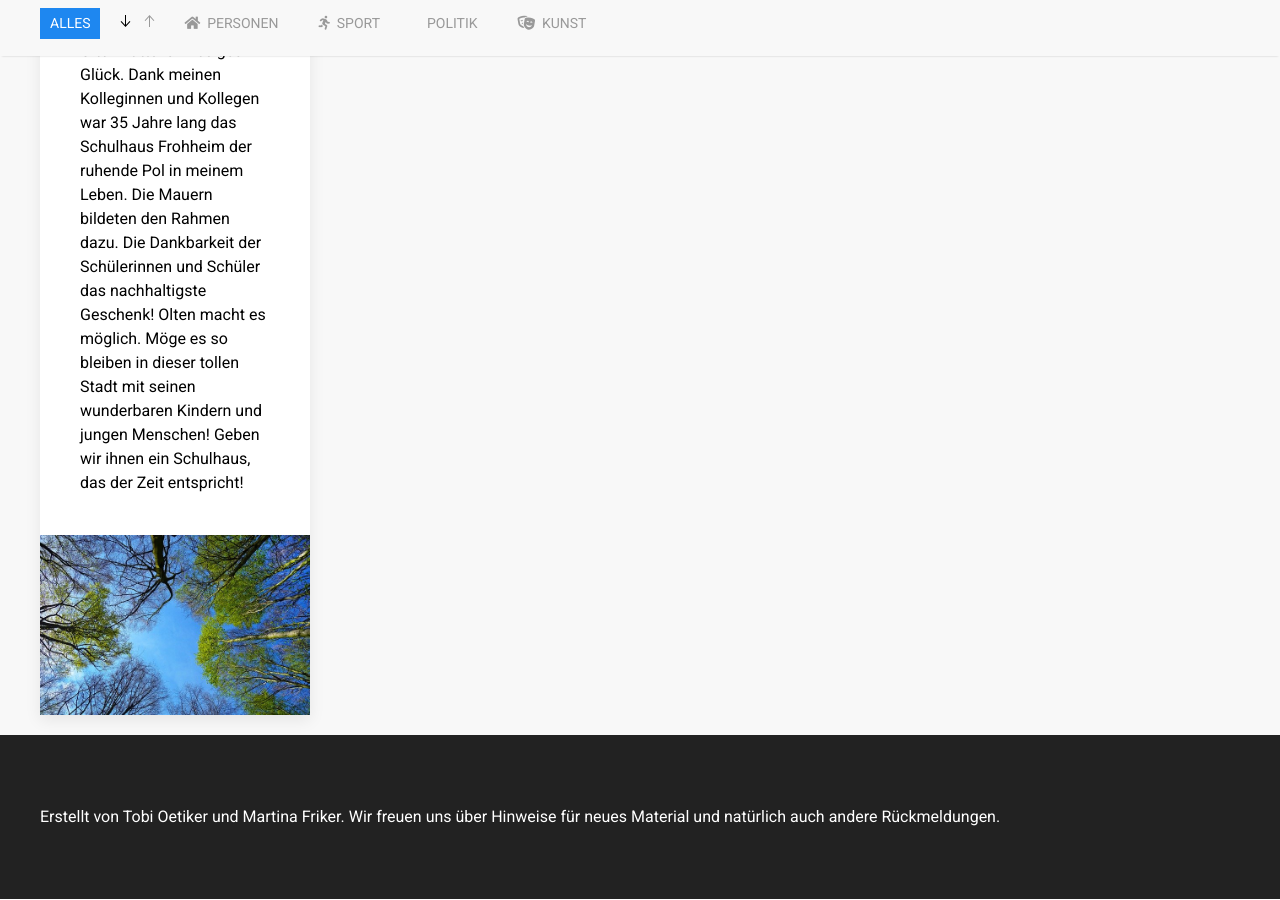
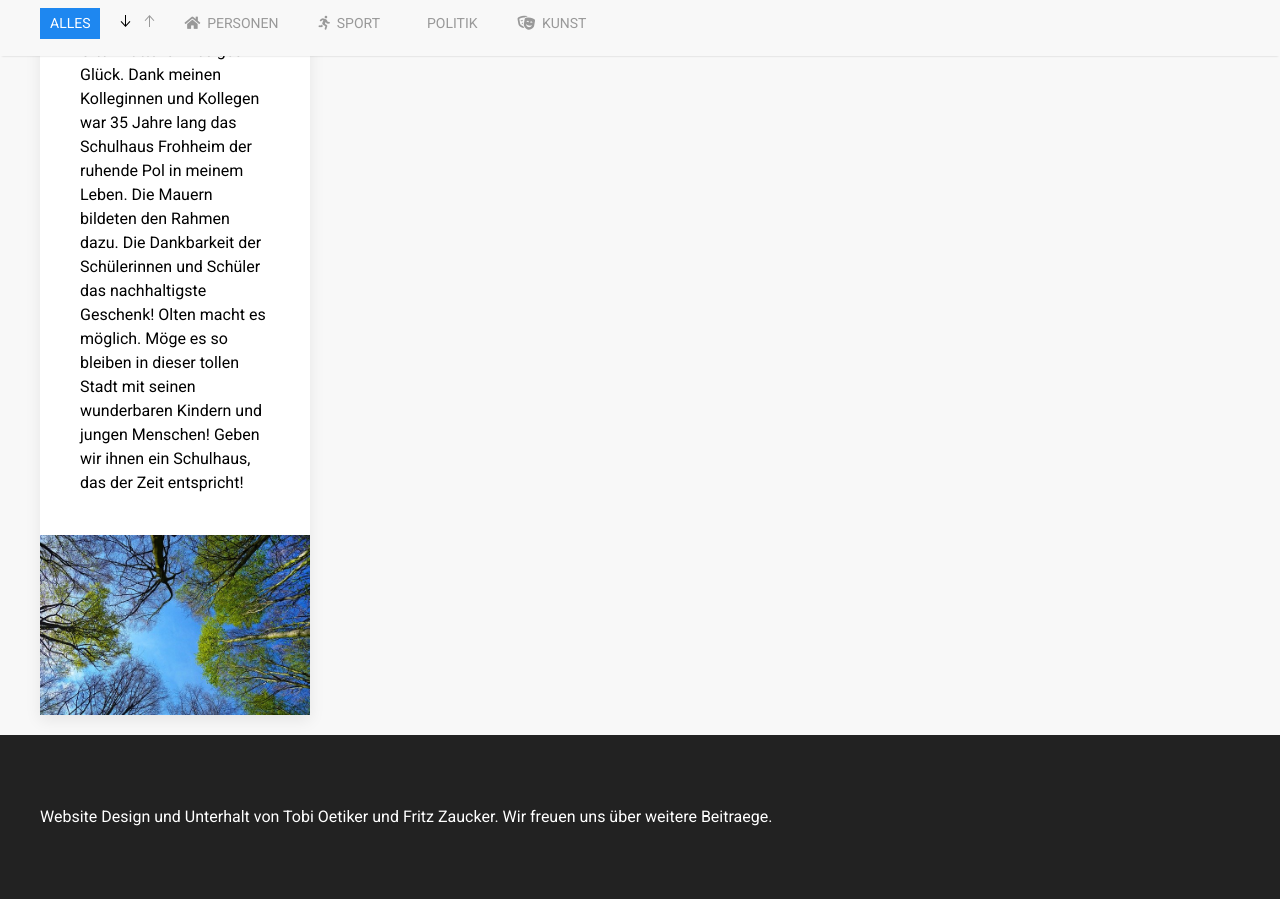
Before and after one commit to olten-jetzt/einstehen-f-r-olten, a Jekyll site: the page built from index.html, in a window 1280 px wide and 900 px high, scrolled down 2470 px. Built offline with Jekyll 4.4.1, drawn with Linux system fonts in a browser that asks for light colours; nearby versions of some CDN libraries.

Commit message:
Update footer

```diff
--- a/_includes/footer.html
+++ b/_includes/footer.html
@@ -1,5 +1,7 @@
 <footer class="uk-margin-top uk-container uk-container-xlarge uk-background-secondary uk-light">
-    <p class="uk-margin-large-top uk-margin-large-bottom uk-text-emphasis">Erstellt von <a href="mailto:tobi@oetiker.ch">Tobi Oetiker</a> und <a href="https://www.facebook.com/martina.friker">Martina Friker</a>.
-    Wir freuen uns über Hinweise für neues Material und natürlich auch
-    andere Rückmeldungen.</p>
+    <p class="uk-margin-large-top uk-margin-large-bottom
+    uk-text-emphasis">Website Design und Unterhalt von <a
+    href="mailto:tobi@oetiker.ch">Tobi Oetiker</a> und <a
+    href="mailto:fritz@zaucker.ch">Fritz Zaucker</a>.
+    Wir freuen uns über weitere Beitraege.</p>
 </footer>
```
